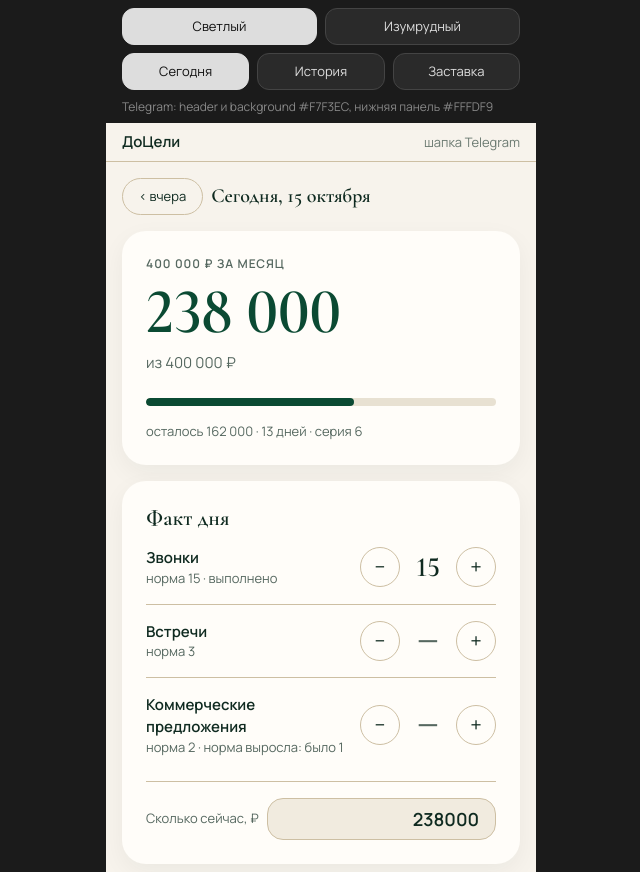
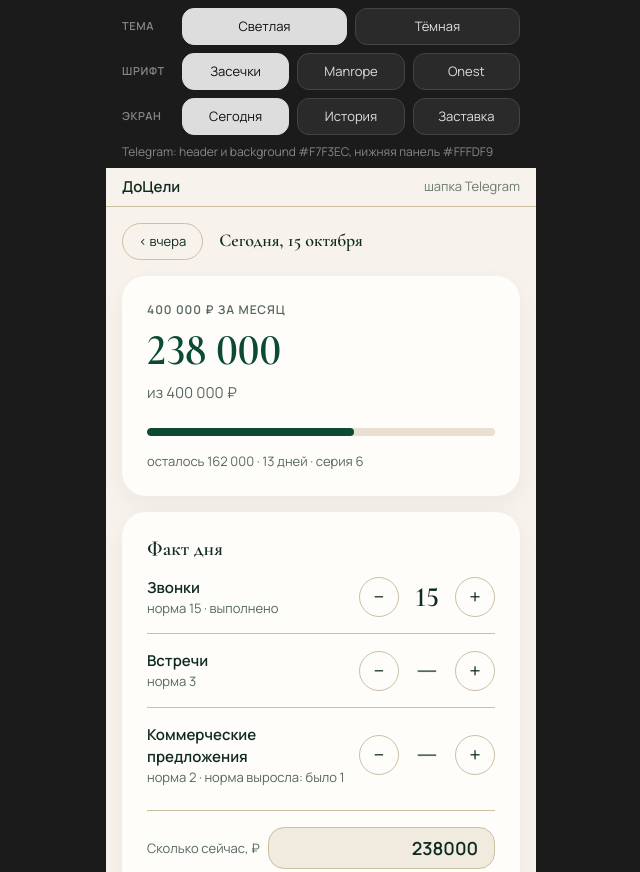
Before and after one commit to kirillgallager-collab/tothegoal-app, a plain HTML site: page dev/design/index.html in a window 1280 px wide. Shown: the top 872 px of the page, without its empty margins (319-959 px from the left). Drawn offline with Linux system fonts and the light colour scheme.

Commit message:
Макет дизайна v3: светлая и тёмная темы, три шрифта (dev/design/)

```diff
--- a/dev/design/index.html
+++ b/dev/design/index.html
@@ -6,112 +6,115 @@
 <title>ДоЦели — макеты стиля</title>
 <!--
   Цвета Telegram (вызывать при старте приложения; тему Telegram не наследуем):
-    Светлый:    setHeaderColor('#F7F3EC');  setBackgroundColor('#F7F3EC');  setBottomBarColor('#FFFDF9');
-    Изумрудный: setHeaderColor('#03301F');  setBackgroundColor('#001A11');  setBottomBarColor('#001A11');
-    Заставка (оба варианта): setHeaderColor('#03301F'); setBackgroundColor('#03301F');
+    Светлая:  setHeaderColor('#F7F3EC');  setBackgroundColor('#F7F3EC');  setBottomBarColor('#FFFDF9');
+    Тёмная:   setHeaderColor('#121614');  setBackgroundColor('#121614');  setBottomBarColor('#1B201D');
+    Заставка: те же цвета, что у выбранной темы.
   (setHeaderColor принимает 'bg_color' / 'secondary_bg_color' или строку #RRGGBB.)
 
-  Перенос в приложение: взять нужный блок [data-theme="…"] из секции THEMES, заменить селектор на :root.
+  Перенос в приложение: блоки [data-theme="…"] и [data-font="…"] из секции THEMES заменить на :root (или на класс на <html>).
   Шрифты локальные (fonts/*.woff2, font-display: swap), внешних запросов нет.
 -->
 <style>
-/* ===== Шрифты: Cormorant Garamond 500/600 (заголовки, крупные цифры), Manrope 400/600 (остальное) ===== */
+/* ===== Шрифты: Cormorant Garamond 500/600, Manrope 400/600, Onest 400/600 (вариативные файлы, по два начертания) ===== */
 @font-face{font-family:"Cormorant Garamond";font-style:normal;font-weight:500 600;font-display:swap;src:url(fonts/cormorant-cyrillic.woff2) format("woff2");unicode-range:U+0301,U+0400-045F,U+0490-0491,U+04B0-04B1,U+2116}
 @font-face{font-family:"Cormorant Garamond";font-style:normal;font-weight:500 600;font-display:swap;src:url(fonts/cormorant-latin.woff2) format("woff2");unicode-range:U+0020-007E,U+00A0,U+00B7,U+2013,U+2039,U+2212}
 @font-face{font-family:"Manrope";font-style:normal;font-weight:400 600;font-display:swap;src:url(fonts/manrope-cyrillic.woff2) format("woff2");unicode-range:U+0301,U+0400-045F,U+0490-0491,U+04B0-04B1,U+2116}
 @font-face{font-family:"Manrope";font-style:normal;font-weight:400 600;font-display:swap;src:url(fonts/manrope-latin.woff2) format("woff2");unicode-range:U+0020-007E,U+00A0,U+00AB,U+00B7,U+00BB,U+2013,U+2014,U+2026,U+2039,U+203A,U+2212}
 @font-face{font-family:"Manrope";font-style:normal;font-weight:400 600;font-display:swap;src:url(fonts/manrope-latin-ext.woff2) format("woff2");unicode-range:U+20BD}
+@font-face{font-family:"Onest";font-style:normal;font-weight:400 600;font-display:swap;src:url(fonts/onest-cyrillic.woff2) format("woff2");unicode-range:U+0301,U+0400-045F,U+0490-0491,U+04B0-04B1,U+2116}
+@font-face{font-family:"Onest";font-style:normal;font-weight:400 600;font-display:swap;src:url(fonts/onest-latin.woff2) format("woff2");unicode-range:U+0020-007E,U+00A0,U+00AB,U+00B7,U+00BB,U+2013,U+2014,U+2026,U+2039,U+203A,U+2212}
+@font-face{font-family:"Onest";font-style:normal;font-weight:400 600;font-display:swap;src:url(fonts/onest-latin-ext.woff2) format("woff2");unicode-range:U+20BD}
 
-/* ===== THEMES: только переменные. Один блок = один вариант ===== */
+/* ===== THEMES: только переменные. Один блок = одна тема ===== */
 [data-theme="light"]{
-  --bg:#F7F3EC; --bg-image:none;
-  --card:#FFFDF9; --card-shadow:0 8px 24px rgba(15,42,32,.05);
+  --bg:#F7F3EC; --card:#FFFDF9; --card-shadow:0 8px 24px rgba(15,42,32,.05); --card-border:transparent;
   --text:#0F2A20; --muted:#566860;
-  --accent:#0B4A33; --accent-image:none;       /* цифры прогресса */
-  --btn-bg:#0B4A33; --btn-image:none; --btn-ink:#F7F3EC;
-  --line:#CDBFA3; --track:rgba(205,191,163,.45); --bar:#0B4A33; --bar-image:none;
+  --accent:#0B4A33;                              /* цифры прогресса */
+  --btn-bg:#0B4A33; --btn-ink:#F7F3EC;           /* главная кнопка */
+  --line:#CDBFA3; --track:rgba(205,191,163,.45); --bar:#0B4A33;
   --soft:#F1EBDF; --skel-a:#EFE9DC; --skel-b:#F9F5EC; --tg-head:#F7F3EC;
 }
-[data-theme="emerald"]{
-  --bg:#001A11; --bg-image:linear-gradient(180deg,#03301F 0%,#001A11 100%);
-  --card:#0A3B29; --card-shadow:0 16px 40px rgba(0,0,0,.35);
-  --text:#E8DFD3; --muted:rgba(232,223,211,.62);
-  --accent:#E8DFD3; --accent-image:linear-gradient(135deg,#E8DFD3,#B8AA8C);
-  --btn-bg:#CDBFA3; --btn-image:linear-gradient(135deg,#E8DFD3,#B8AA8C); --btn-ink:#03301F;
-  --line:rgba(205,191,163,.2); --track:rgba(205,191,163,.18); --bar:#CDBFA3; --bar-image:linear-gradient(90deg,#E8DFD3,#B8AA8C);
-  --soft:rgba(232,223,211,.08); --skel-a:#0A3B29; --skel-b:#12503A; --tg-head:#03301F;
+[data-theme="dark"]{
+  --bg:#121614; --card:#1B201D; --card-shadow:none; --card-border:rgba(236,230,220,.07);
+  --text:#ECE6DC; --muted:rgba(236,230,220,.6);
+  --accent:#E0D3B8;
+  --btn-bg:#E0D3B8; --btn-ink:#121614;
+  --line:rgba(236,230,220,.1); --track:#2A302C; --bar:#E0D3B8;
+  --soft:#232824; --skel-a:#1B201D; --skel-b:#272E2A; --tg-head:#121614;
 }
+/* ===== Шрифты: размеры крупных элементов; остальные размеры одинаковы во всех вариантах ===== */
+[data-font="serif"]{--f-disp:"Cormorant Garamond",Manrope,Georgia,"Times New Roman",serif;--f-body:Manrope,system-ui,-apple-system,"Segoe UI",Roboto,Arial,sans-serif;--hero:44px;--hero-w:600;--h:20px;--date:18px}
+[data-font="manrope"]{--f-disp:Manrope,system-ui,-apple-system,"Segoe UI",Roboto,Arial,sans-serif;--f-body:Manrope,system-ui,-apple-system,"Segoe UI",Roboto,Arial,sans-serif;--hero:40px;--hero-w:600;--h:20px;--date:18px}
+[data-font="onest"]{--f-disp:Onest,system-ui,-apple-system,"Segoe UI",Roboto,Arial,sans-serif;--f-body:Onest,system-ui,-apple-system,"Segoe UI",Roboto,Arial,sans-serif;--hero:40px;--hero-w:600;--h:20px;--date:18px}
 
 /* ===== Общее ===== */
 *{box-sizing:border-box;margin:0}
 html{background:#1b1b1b}
-body{font:400 15px/1.45 Manrope,system-ui,-apple-system,"Segoe UI",Roboto,Arial,sans-serif;color:#ddd;background:#1b1b1b;-webkit-text-size-adjust:100%}
+body{font:400 15px/1.45 Manrope,system-ui,sans-serif;color:#ddd;background:#1b1b1b;-webkit-text-size-adjust:100%}
 [hidden]{display:none!important}
-.sw{display:flex;gap:8px;padding:8px 16px;max-width:430px;margin:0 auto;background:#1b1b1b;flex-wrap:wrap}
+.sw{display:flex;gap:8px;padding:8px 16px 0;max-width:430px;margin:0 auto;background:#1b1b1b;flex-wrap:wrap;align-items:center}
+.sw b{flex:0 0 52px;font-size:11px;font-weight:600;color:#888;text-transform:uppercase;letter-spacing:.06em}
 .sw button{flex:1 1 0;min-width:0;font:inherit;font-size:13px;padding:8px 6px;border-radius:12px;border:1px solid #444;background:#2a2a2a;color:#ddd;cursor:pointer}
 .sw button[aria-pressed="true"]{background:#ddd;color:#111;border-color:#ddd}
-.sw-note{max-width:430px;margin:0 auto;padding:0 16px 8px;font-size:12px;color:#888}
+.sw-note{max-width:430px;margin:0 auto;padding:8px 16px;font-size:12px;color:#888}
 
-.phone{max-width:430px;margin:0 auto;min-height:100vh;position:relative;padding-bottom:104px;color:var(--text);background-color:var(--bg);background-image:var(--bg-image);font-feature-settings:"lnum"}
-.phone[data-view="load"]{background-image:linear-gradient(180deg,#03301F 0%,#001A11 100%);background-color:#001A11;color:#E8DFD3}
+.phone{max-width:430px;margin:0 auto;min-height:100vh;position:relative;padding-bottom:104px;color:var(--text);background:var(--bg);font-family:var(--f-body);font-feature-settings:"lnum"}
 .tghead{display:flex;align-items:center;justify-content:space-between;padding:8px 16px;background:var(--tg-head);font-size:15px;font-weight:600;border-bottom:1px solid var(--line)}
-.phone[data-view="load"] .tghead{background:#03301F;border-color:transparent}
+.phone[data-view="load"] .tghead{display:none}
 .tghead span{opacity:.6;font-weight:400;font-size:13px}
 .wrap{padding:16px 16px 24px}
 
-.card{background:var(--card);border-radius:24px;padding:24px;margin-bottom:16px;box-shadow:var(--card-shadow)}
-h2{font:600 22px/1.2 "Cormorant Garamond",Manrope,Georgia,"Times New Roman",serif;letter-spacing:.005em;margin-bottom:8px}
+.card{background:var(--card);border:1px solid var(--card-border);border-radius:24px;padding:24px;margin-bottom:16px;box-shadow:var(--card-shadow)}
+h2{font:600 var(--h)/1.2 var(--f-disp);letter-spacing:.005em;margin-bottom:8px;overflow-wrap:anywhere}
 .cap{font-size:12px;letter-spacing:.08em;text-transform:uppercase;color:var(--muted);font-weight:600;margin-bottom:8px}
 .muted{color:var(--muted)}
 .small{font-size:13px}
-.num{font-family:"Cormorant Garamond",Manrope,Georgia,"Times New Roman",serif;font-weight:600;color:var(--accent);background-image:var(--accent-image);-webkit-background-clip:text;background-clip:text;font-variant-numeric:lining-nums}
-[data-theme="emerald"] .num{-webkit-text-fill-color:transparent}
-.hero{font-size:64px;line-height:1;letter-spacing:-.01em}
+.num{font-family:var(--f-disp);font-weight:var(--hero-w);color:var(--accent);font-variant-numeric:lining-nums}
+.hero{font-size:var(--hero);line-height:1.1;letter-spacing:-.01em}
 .hero-of{margin-top:8px}
 .bar{height:8px;border-radius:99px;background:var(--track);overflow:hidden;margin:24px 0 16px}
-.bar>i{display:block;height:100%;border-radius:99px;background-color:var(--bar);background-image:var(--bar-image)}
+.bar>i{display:block;height:100%;border-radius:99px;background:var(--bar)}
 
-.dateline{display:flex;justify-content:flex-start;align-items:center;gap:8px;margin-bottom:16px}
-.dateline b{font:600 20px/1.2 "Cormorant Garamond",Manrope,Georgia,serif}
+.dateline{display:flex;align-items:center;gap:16px;margin-bottom:16px}
+.dateline b{font:600 var(--date)/1.2 var(--f-disp);min-width:0}
 .pill{font:inherit;font-size:13px;border-radius:99px;padding:8px 16px;border:1px solid var(--line);background:transparent;color:var(--text);cursor:pointer;white-space:nowrap}
 .row{display:flex;align-items:center;gap:8px;padding:16px 0;border-top:1px solid var(--line)}
 .row:first-of-type{border-top:0;padding-top:8px}
 .row-main{flex:1;min-width:0}
 .row-main .t{font-weight:600}
-.row-val{font:600 28px/1 "Cormorant Garamond",Manrope,Georgia,serif;min-width:40px;text-align:center;font-variant-numeric:lining-nums}
-.row-val.empty{color:var(--muted);font-weight:500}
+.row-val{font:600 28px/1 var(--f-disp);min-width:40px;text-align:center;font-variant-numeric:lining-nums}
+.row-val.empty{color:var(--muted);font-weight:400}
 .step{width:40px;height:40px;flex:none;border-radius:99px;border:1px solid var(--line);background:transparent;color:var(--text);font:inherit;font-size:20px;line-height:1;cursor:pointer;touch-action:manipulation}
-.norm-ok{border-color:var(--text)}
 .field{display:flex;align-items:center;gap:8px;margin-top:8px;padding-top:16px;border-top:1px solid var(--line)}
 .field label{flex:none;color:var(--muted);font-size:13px}
-.field input{flex:1;min-width:0;font:600 18px Manrope,system-ui,sans-serif;padding:8px 16px;border-radius:16px;border:1px solid var(--line);background:var(--soft);color:var(--text);text-align:right}
+.field input{flex:1;min-width:0;font:600 18px var(--f-body);padding:8px 16px;border-radius:16px;border:1px solid var(--line);background:var(--soft);color:var(--text);text-align:right}
 .btn{display:block;width:100%;font:inherit;font-weight:600;padding:16px;border-radius:99px;border:0;cursor:pointer;touch-action:manipulation}
-.btn.primary{background-color:var(--btn-bg);background-image:var(--btn-image);color:var(--btn-ink)}
+.btn.primary{background:var(--btn-bg);color:var(--btn-ink)}
 .btn.ghost{background:transparent;color:var(--text);border:1px solid var(--line);margin-top:8px}
 .state{margin-top:8px}
 .task{display:flex;gap:16px;align-items:flex-start;padding:16px 0;border-top:1px solid var(--line)}
 .task:first-of-type{border-top:0;padding-top:8px}
-.task i{flex:none;width:24px;height:24px;border-radius:99px;border:1.5px solid var(--muted);margin-top:0}
+.task i{flex:none;width:24px;height:24px;border-radius:99px;border:1.5px solid var(--muted)}
 .task.done i{background:var(--muted);border-color:var(--muted)}
 .task.done span{text-decoration:line-through;color:var(--muted)}
-.undo{display:flex;justify-content:space-between;align-items:center;gap:8px;margin-bottom:16px;padding:8px 8px 8px 24px;border-radius:99px;background:var(--card);box-shadow:var(--card-shadow)}
+.undo{display:flex;justify-content:space-between;align-items:center;gap:8px;margin-bottom:16px;padding:8px 8px 8px 24px;border-radius:99px;background:var(--card);border:1px solid var(--card-border);box-shadow:var(--card-shadow)}
 
 .savebar{position:fixed;left:0;right:0;bottom:0;padding:16px 16px calc(16px + env(safe-area-inset-bottom,0px));max-width:430px;margin:0 auto;background:linear-gradient(180deg,transparent,var(--bg) 40%)}
-.toast{position:fixed;left:50%;bottom:calc(24px + env(safe-area-inset-bottom,0px));transform:translateX(-50%);background-color:var(--btn-bg);background-image:var(--btn-image);color:var(--btn-ink);font-weight:600;padding:16px 24px;border-radius:99px;z-index:9;box-shadow:var(--card-shadow)}
+.toast{position:fixed;left:50%;bottom:calc(24px + env(safe-area-inset-bottom,0px));transform:translateX(-50%);background:var(--btn-bg);color:var(--btn-ink);font-weight:600;padding:16px 24px;border-radius:99px;z-index:9;box-shadow:var(--card-shadow)}
 
 .hist-top{display:flex;justify-content:space-between;align-items:baseline;gap:16px}
-.hist-top h2{margin:0}
+.hist-top h2{margin:0;min-width:0}
 .res{font-size:13px;font-weight:600;white-space:nowrap}
 .hist-num{margin-top:16px;display:flex;align-items:baseline;gap:8px;flex-wrap:wrap}
-.hist-num .num{font-size:36px;line-height:1}
+.hist-num .num{font-size:var(--hero);line-height:1}
 .quote{margin-top:16px;padding-top:16px;border-top:1px solid var(--line);font-size:14px;color:var(--muted)}
 
 /* заставка */
-.splash{display:flex;flex-direction:column;align-items:center;padding:24px 0 8px}
-.splash img{width:min(280px,72vw);height:auto;display:block;mix-blend-mode:lighten;-webkit-mask-image:radial-gradient(circle at 50% 50%,#000 52%,transparent 71%);mask-image:radial-gradient(circle at 50% 50%,#000 52%,transparent 71%)}
+.splash{display:flex;flex-direction:column;align-items:center;padding:32px 0 24px}
+.splash img{width:180px;height:auto;display:block}
 .sk{border-radius:12px;background:linear-gradient(90deg,var(--skel-a),var(--skel-b),var(--skel-a));background-size:200% 100%;animation:sh 1.4s linear infinite}
 .sk.a{height:16px;width:40%;margin-bottom:24px}
-.sk.b{height:56px;width:70%;margin-bottom:24px}
+.sk.b{height:var(--hero);width:60%;margin-bottom:24px}
 .sk.c{height:8px;width:100%;border-radius:99px;margin-bottom:16px}
 .sk.d{height:16px;width:80%}
 .sk.r{height:40px;width:100%;margin-bottom:16px}
@@ -120,18 +123,23 @@ h2{font:600 22px/1.2 "Cormorant Garamond",Manrope,Georgia,"Times New Roman",seri
 </style>
 </head>
 <body>
-<div class="sw" id="themeSw" role="group" aria-label="Вариант">
-  <button data-t="light" aria-pressed="true">Светлый</button>
-  <button data-t="emerald" aria-pressed="false">Изумрудный</button>
+<div class="sw" id="themeSw" role="group" aria-label="Тема"><b>Тема</b>
+  <button data-t="light" aria-pressed="true">Светлая</button>
+  <button data-t="dark" aria-pressed="false">Тёмная</button>
 </div>
-<div class="sw" id="viewSw" role="group" aria-label="Экран" style="padding-top:0">
+<div class="sw" id="fontSw" role="group" aria-label="Шрифт"><b>Шрифт</b>
+  <button data-f="serif" aria-pressed="true">Засечки</button>
+  <button data-f="manrope" aria-pressed="false">Manrope</button>
+  <button data-f="onest" aria-pressed="false">Onest</button>
+</div>
+<div class="sw" id="viewSw" role="group" aria-label="Экран"><b>Экран</b>
   <button data-v="today" aria-pressed="true">Сегодня</button>
   <button data-v="history" aria-pressed="false">История</button>
   <button data-v="load" aria-pressed="false">Заставка</button>
 </div>
 <div class="sw-note" id="tgNote"></div>
 
-<div class="phone" id="phone" data-theme="light" data-view="today">
+<div class="phone" id="phone" data-theme="light" data-font="serif" data-view="today">
   <div class="tghead">ДоЦели <span>шапка Telegram</span></div>
 
   <!-- ===== СЕГОДНЯ (S-10) ===== -->
@@ -214,7 +222,7 @@ h2{font:600 22px/1.2 "Cormorant Garamond",Manrope,Georgia,"Times New Roman",seri
 
   <!-- ===== ЗАСТАВКА ===== -->
   <main class="wrap" id="v-load" hidden>
-    <div class="splash"><img src="no-reason-logo.webp" width="600" height="600" alt="No Reason"></div>
+    <div class="splash"><img id="logo" src="no-reason-logo-emerald.webp" width="600" height="507" alt="No Reason"></div>
     <div class="card"><div class="sk a"></div><div class="sk b"></div><div class="sk c"></div><div class="sk d"></div></div>
     <div class="card"><div class="sk a"></div><div class="sk r"></div><div class="sk r"></div><div class="sk r"></div></div>
   </main>
@@ -223,11 +231,15 @@ h2{font:600 22px/1.2 "Cormorant Garamond",Manrope,Georgia,"Times New Roman",seri
 <script>
 (function(){
   var phone=document.getElementById('phone');
-  var NOTE={light:'Telegram: header и background #F7F3EC, нижняя панель #FFFDF9',emerald:'Telegram: header #03301F, background и нижняя панель #001A11'};
-  function press(root,attr,val){[].forEach.call(root.querySelectorAll('button'),function(b){b.setAttribute('aria-pressed',b.getAttribute(attr)===val?'true':'false')})}
-  function setTheme(t){phone.setAttribute('data-theme',t);press(document.getElementById('themeSw'),'data-t',t);document.getElementById('tgNote').textContent=NOTE[t];try{localStorage.setItem('dp2:theme',t)}catch(e){}}
-  function setView(v){phone.setAttribute('data-view',v);['today','history','load'].forEach(function(n){document.getElementById('v-'+n).hidden=n!==v});press(document.getElementById('viewSw'),'data-v',v);updateSave()}
+  var NOTE={light:'Telegram: header и background #F7F3EC, нижняя панель #FFFDF9',dark:'Telegram: header и background #121614, нижняя панель #1B201D'};
+  function press(id,attr,val){[].forEach.call(document.getElementById(id).querySelectorAll('button'),function(b){b.setAttribute('aria-pressed',b.getAttribute(attr)===val?'true':'false')})}
+  function save(k,v){try{localStorage.setItem('dp3:'+k,v)}catch(e){}}
+  function load(k,ok,def){try{var v=localStorage.getItem('dp3:'+k);return ok.indexOf(v)>-1?v:def}catch(e){return def}}
+  function setTheme(t){phone.setAttribute('data-theme',t);press('themeSw','data-t',t);document.getElementById('tgNote').textContent=NOTE[t];document.getElementById('logo').src='no-reason-logo-'+(t==='dark'?'champagne':'emerald')+'.webp';save('theme',t)}
+  function setFont(f){phone.setAttribute('data-font',f);press('fontSw','data-f',f);save('font',f)}
+  function setView(v){phone.setAttribute('data-view',v);['today','history','load'].forEach(function(n){document.getElementById('v-'+n).hidden=n!==v});press('viewSw','data-v',v);updateSave()}
   document.getElementById('themeSw').addEventListener('click',function(e){var t=e.target.getAttribute('data-t');if(t)setTheme(t)});
+  document.getElementById('fontSw').addEventListener('click',function(e){var f=e.target.getAttribute('data-f');if(f)setFont(f)});
   document.getElementById('viewSw').addEventListener('click',function(e){var v=e.target.getAttribute('data-v');if(v)setView(v)});
 
   var acts=[{n:'Звонки',norm:15,saved:15,v:15},{n:'Встречи',norm:3,saved:null,v:null},{n:'Коммерческие предложения',norm:2,saved:null,v:null,note:'норма выросла: было 1'}];
@@ -258,21 +270,20 @@ h2{font:600 22px/1.2 "Cormorant Garamond",Manrope,Georgia,"Times New Roman",seri
   });
   sum.addEventListener('input',render);
   function toast(){var t=document.getElementById('toast');t.hidden=false;clearTimeout(toastT);toastT=setTimeout(function(){t.hidden=true},2000)}
-  function save(){acts.forEach(function(a){a.saved=a.v});savedSum=sum.value;render();toast()}
-  document.getElementById('btnSave').addEventListener('click',save);
-  document.getElementById('btnFinish').addEventListener('click',function(){acts.forEach(function(a){if(a.v===null)a.v=0});save()});
+  function saveDay(){acts.forEach(function(a){a.saved=a.v});savedSum=sum.value;render();toast()}
+  document.getElementById('btnSave').addEventListener('click',saveDay);
+  document.getElementById('btnFinish').addEventListener('click',function(){acts.forEach(function(a){if(a.v===null)a.v=0});saveDay()});
   document.getElementById('btnAll').addEventListener('click',function(){
     undoSnap=acts.map(function(a){return{v:a.v,saved:a.saved}});
-    acts.forEach(function(a){if(a.v===null||a.v<a.norm)a.v=a.norm});save();
+    acts.forEach(function(a){if(a.v===null||a.v<a.norm)a.v=a.norm});saveDay();
     var u=document.getElementById('undo');u.hidden=false;clearTimeout(undoT);undoT=setTimeout(function(){u.hidden=true;undoSnap=null},10000);
   });
   document.getElementById('btnUndo').addEventListener('click',function(){
     if(!undoSnap)return;acts.forEach(function(a,i){a.v=undoSnap[i].v});undoSnap=null;
-    document.getElementById('undo').hidden=true;clearTimeout(undoT);save();
+    document.getElementById('undo').hidden=true;clearTimeout(undoT);saveDay();
   });
 
-  var t='light';try{t=localStorage.getItem('dp2:theme')||'light'}catch(e){}
-  setTheme(t==='emerald'?'emerald':'light');render();
+  setTheme(load('theme',['light','dark'],'light'));setFont(load('font',['serif','manrope','onest'],'serif'));render();
 })();
 </script>
 </body>
```
Also changed, not shown: dev/design/fonts/onest-cyrillic.woff2 (added), dev/design/fonts/onest-latin-ext.woff2 (added), dev/design/fonts/onest-latin.woff2 (added), dev/design/no-reason-logo-champagne.webp (added), dev/design/no-reason-logo-emerald.webp (added), dev/design/no-reason-logo.webp (deleted).
